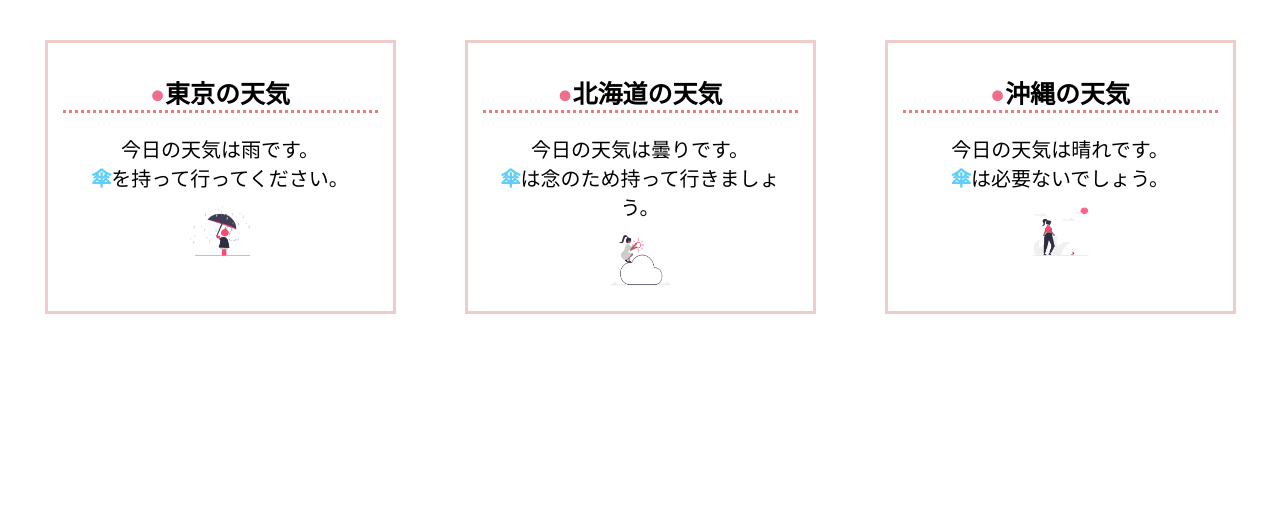
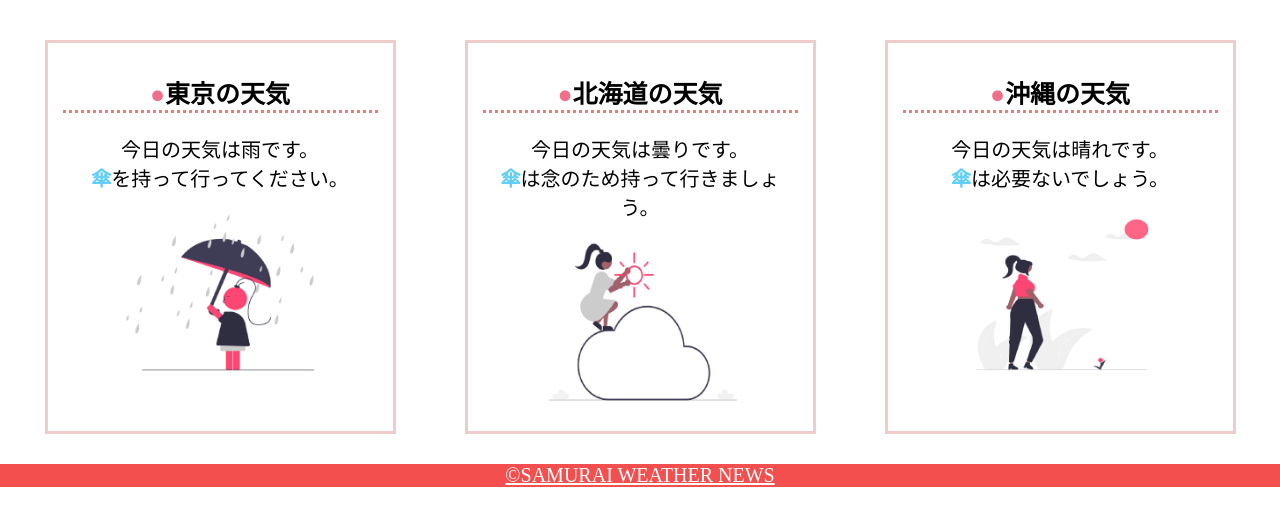
Before and after one commit to shin604/html-css-kadai, a PHP site: page /kadai_022.html in a window 1280 px wide. Shown: the part 46-572 px from the top of the page. Run offline with PHP 8.4, Linux system fonts and the light colour scheme.

Commit message:
Add files via upload

```diff
--- a/kadai_022/kadai_022.html
+++ b/kadai_022/kadai_022.html
@@ -33,6 +33,7 @@
      </div>
     </div>
   </main>
-  <fotter>
+  <footer>
     <a href="https://www.sejuku.net/corp/">&copy;SAMURAI WEATHER NEWS</a>
-  </fotter>
+  </footer>
+</body>
--- a/kadai_022/style.css
+++ b/kadai_022/style.css
@@ -50,7 +50,7 @@ h2::before{
 
 img{
   margin: 10px 0px;
-  width: 70px;
+  width: 70%;
 }
 
 footer{
```
